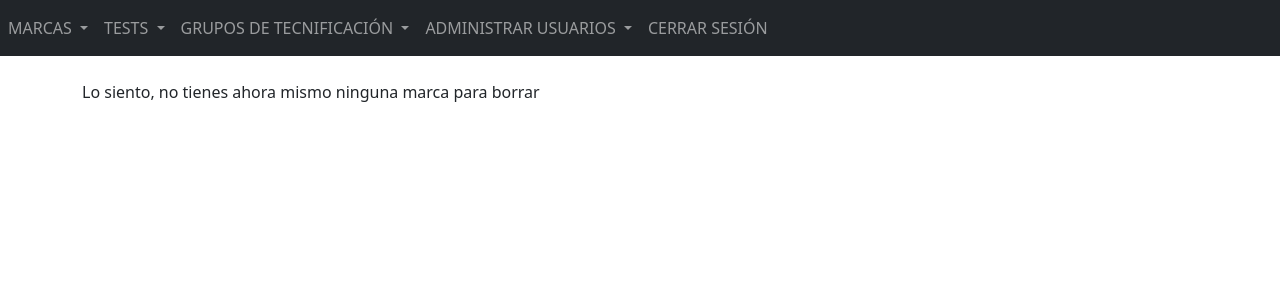
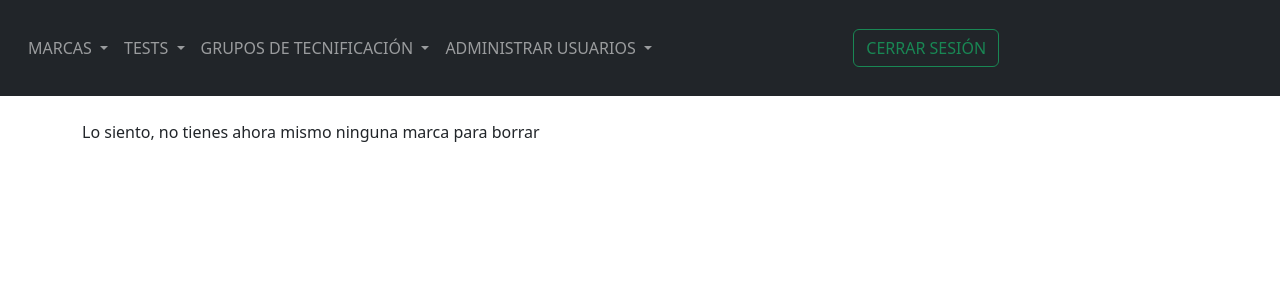
Before and after one commit to carlosgutfer/web_atletismo, a Flask app: page /delete_mark in a window 1280 px wide. Shown: the top 300 px of the page. Run offline with Flask 2, Linux system fonts and the light colour scheme; a user stored in the database is signed in; data comes from the database, SQL or seed files in the repository; some libraries are stand-ins or nearby versions.

Commit message:
Update base.html

```diff
--- a/webside/templates/base.html
+++ b/webside/templates/base.html
@@ -29,7 +29,7 @@
   </head>
   <body>
     <nav class="navbar navbar-expand-lg navbar-dark bg-dark" id="menuPrincipal" >
-      <div class="col-xs-12 col-sm-6 col-md-8" id="navbar">
+      <div class="col-xs-12 col-sm-6 col-md-8" id="navbar" style="padding: 20px;">
         <div class="navbar-nav">
           {% if User_register.is_authenticated %}
           <li class="nav-item dropdown">
@@ -77,11 +77,18 @@
               <a class="dropdown-item" href="/delete_user">ELIMINAR USUARIO</a>
             </div>
           </li>
-          {% endif %}
-          <a class="nav-item nav-link" id="logout" href="/logout">CERRAR SESIÓN</a>
-          {% endif %}
         </div>
       </div>
+          {% endif %}
+            <div class="navbar-collapse collapse w-100 order-3 dual-collapse2">
+              <ul class="navbar-nav ml-auto">
+                <li class="nav-item">
+                  <a class="btn btn-outline-success my-2 my-sm-0"  id="logout" href="/logout" >CERRAR SESIÓN</a>
+                </li>
+                </ul>
+            </div>
+          {% endif %}
+
     </nav>
 
     <div class="container">{% block content %} {% endblock %}</div>
```
